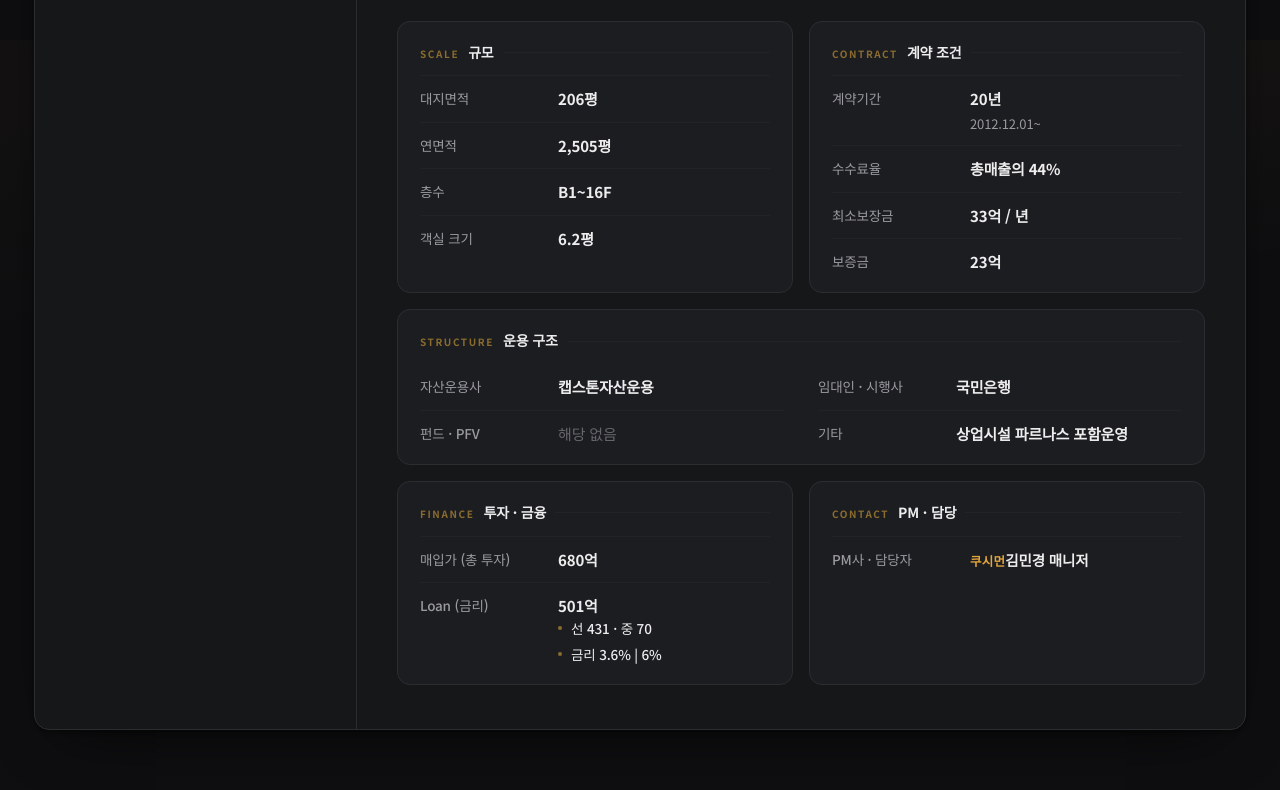
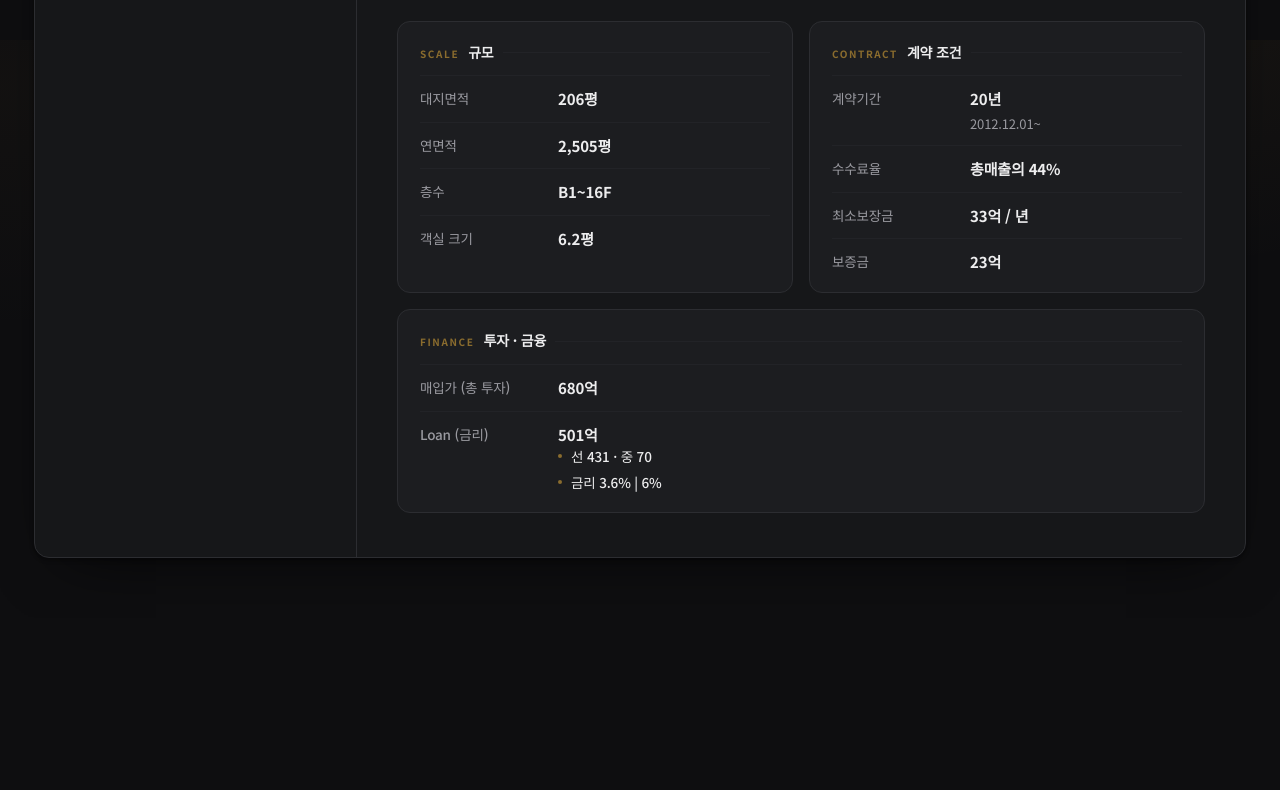
Before and after one commit to billyKim0530/parnas, a plain HTML site: page portfolio.html in a window 1280 px wide. Shown: the part 1560-2350 px from the top of the page. After the commit the page ends 2178 px from the top, so only its background shows below. Drawn offline with Linux system fonts and the light colour scheme; a web font is replaced by a local one.

Commit message:
Update portfolio.html

```diff
--- a/portfolio.html
+++ b/portfolio.html
@@ -60,7 +60,7 @@
     margin-top:15px;padding-bottom:26px;border-bottom:1px solid var(--line);
   }
   h1{font-weight:900;font-size:clamp(28px,4.4vw,47px);line-height:1.02;letter-spacing:-.03em}
-  h1 em{font-family:var(--disp);font-style:italic;font-weight:400;color:var(--gold);letter-spacing:-.01em}
+  h1 em{font-family:inherit;font-style:normal;font-weight:inherit;color:inherit;letter-spacing:inherit}
   .summary{display:flex;gap:28px;flex-wrap:wrap}
   .stat{display:flex;flex-direction:column;gap:3px;min-width:62px}
   .stat b{font-family:var(--disp);font-weight:500;font-size:32px;line-height:1;letter-spacing:-.02em;color:var(--ink)}
@@ -85,7 +85,7 @@
   .workspace{display:grid;grid-template-columns:322px 1fr}
 
   /* ---------- ledger ---------- */
-  .ledger{border-right:1px solid var(--line);padding:8px;background:linear-gradient(180deg,rgba(212,175,87,.04),transparent 140px)}
+  .ledger{border-right:1px solid var(--line);padding:8px;background:linear-gradient(180deg,rgba(227,166,60,.04),transparent 140px)}
   .lg-group{padding:15px 12px 6px}
   .lg-group-t{display:flex;align-items:baseline;gap:8px}
   .lg-group-t b{font-size:12px;font-weight:700;color:var(--gold);letter-spacing:.02em}
@@ -100,7 +100,7 @@
   .lg-item[aria-current="true"]{background:var(--surface-2);border-color:var(--gold-dim);box-shadow:inset 3px 0 0 var(--gold)}
   .lg-item[aria-current="true"] .lg-idx{color:var(--gold)}
   .lg-item[aria-current="true"] .lg-name{color:var(--ink)}
-  .lg-idx{font-family:var(--disp);font-size:17px;font-weight:500;color:var(--ink-faint);text-align:center}
+  .lg-idx{font-family:var(--disp);font-size:17px;font-weight:700;color:var(--ink-faint);text-align:center}
   .lg-name{font-size:15px;font-weight:700;letter-spacing:-.02em}
   .lg-meta{font-size:12px;color:var(--ink-soft);margin-top:2px;display:block}
   .lg-rooms{font-family:var(--mono);font-size:12px;font-weight:500;color:var(--ink-soft);white-space:nowrap}
@@ -532,19 +532,8 @@ function render(i){
     ${rowH("계약기간",val(a.contractPeriod))}${rowH("수수료율",val(a.commission))}${rowH("최소보장금",val(a.minGuarantee))}${rowH("보증금",val(a.deposit))}
    </div>
    <div class="card wide">
-    <div class="sec-head"><span class="en">Structure</span><span class="ko">운용 구조</span></div>
-    <div class="grid" style="margin-top:0;gap:0 34px">
-     <div>${rowH("자산운용사",val(a.amc))}${rowH("펀드 · PFV",val(a.fund))}</div>
-     <div>${rowH("임대인 · 시행사",val(a.landlord))}${rowH("기타",val(a.etc))}</div>
-    </div>
-   </div>
-   <div class="card">
     <div class="sec-head"><span class="en">Finance</span><span class="ko">투자 · 금융</span></div>
     ${rowH("매입가 (총 투자)",val(a.purchase))}${rowH("Loan (금리)",val(a.loan))}
-   </div>
-   <div class="card">
-    <div class="sec-head"><span class="en">Contact</span><span class="ko">PM · 담당</span></div>
-    ${rowH("PM사 · 담당자",pmVal(a.pm))}
    </div>
   </div>`;
  sheet.classList.remove("sheet-anim");void sheet.offsetWidth;sheet.classList.add("sheet-anim");
```
